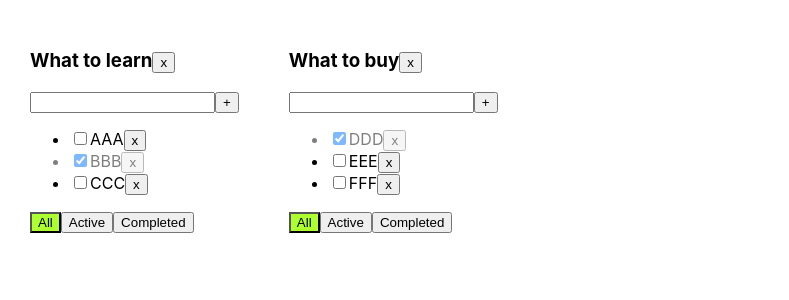
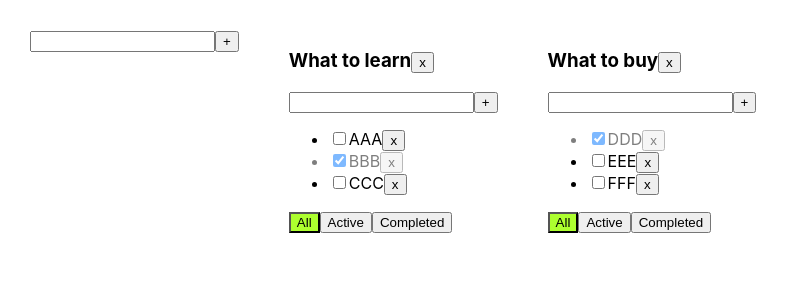
Before and after one commit to PavelMalta/it-incubator-todolist, a React (Create React App) app: page / in a window 1280 px wide. Shown: the top 300 px of the page, without its empty margins (0-789 px from the left). Built offline with nearby package versions, Linux system fonts and the light colour scheme.

Commit message:
add function addTodoList

```diff
--- a/src/App.tsx
+++ b/src/App.tsx
@@ -2,6 +2,7 @@ import React, {useState} from 'react';
 import './App.css';
 import TodoList from "./TodoList";
 import {v1} from 'uuid';
+import {AddItemForm} from "./AddItemForm";
 
 export type TaskType = {
     id: string
@@ -85,10 +86,25 @@ function App() {
         delete tasks[todoListID]
     }
 
+    function addTodoList(todoListTitle: string) {
+        const todoListID = v1()
+        const newTodoList: TodoListType = {
+            id: todoListID,
+            title: todoListTitle,
+            filter: "all"
+        }
+        setTodolist([...todoLists, newTodoList])
+        setTasks({
+            ...tasks,
+            [todoListID]: []
+        })
+    }
+
 
     // UI:
     return (
         <div className="App">
+            <AddItemForm addItem={addTodoList}/>
             {
                 todoLists.map( tl => {
 
```
